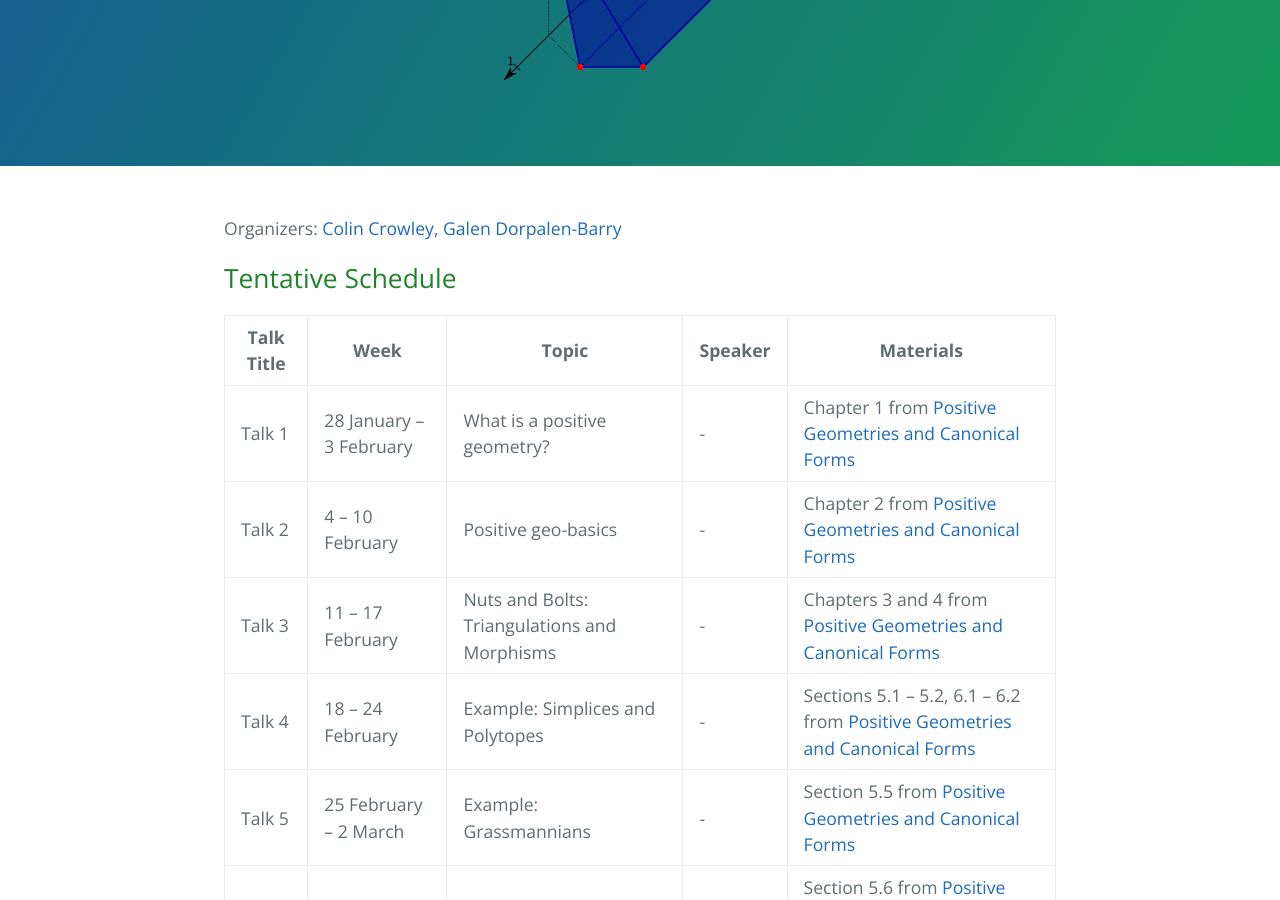
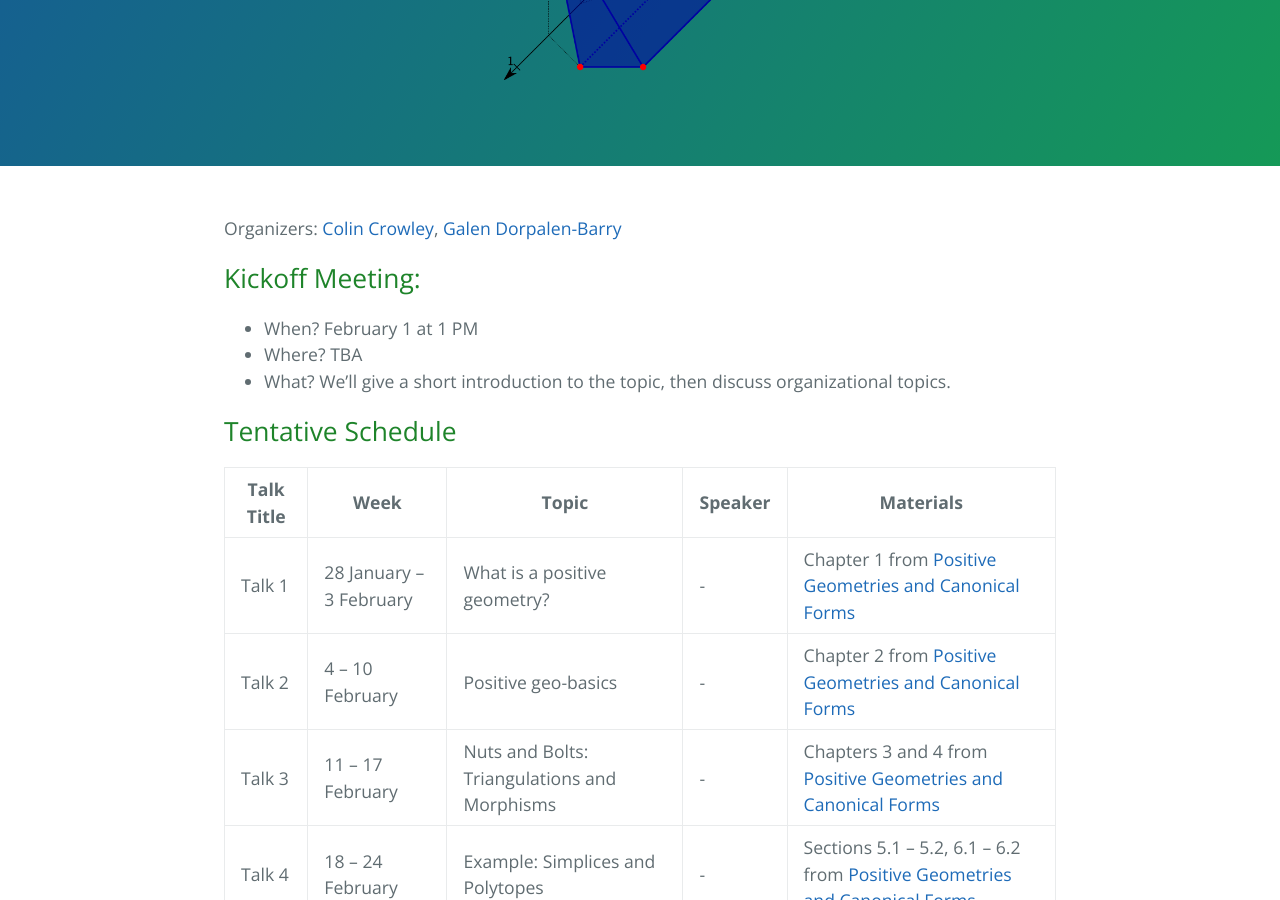
Before and after one commit to galen-dorp/positive-geometries-oregon, a Jekyll site: the page built from index.md, in a window 1280 px wide and 900 px high, scrolled down 410 px. Built offline with Jekyll 4.4.1, drawn with Linux system fonts in a browser that asks for light colours.

Commit message:
kickoff meeting

```diff
--- a/index.md
+++ b/index.md
@@ -20,6 +20,12 @@ layout: default
 
 Organizers: [Colin Crowley](https://sites.google.com/view/colincrowley/home), [Galen Dorpalen-Barry](https://galen.dorpalen-barry.org/)
 
+## Kickoff Meeting:
+
+- When? February 1 at 1 PM
+- Where? TBA
+- What? We'll give a short introduction to the topic, then discuss organizational topics.
+
 ## Tentative Schedule
 
 | Talk Title | Week                   | Topic | Speaker | Materials |
```
